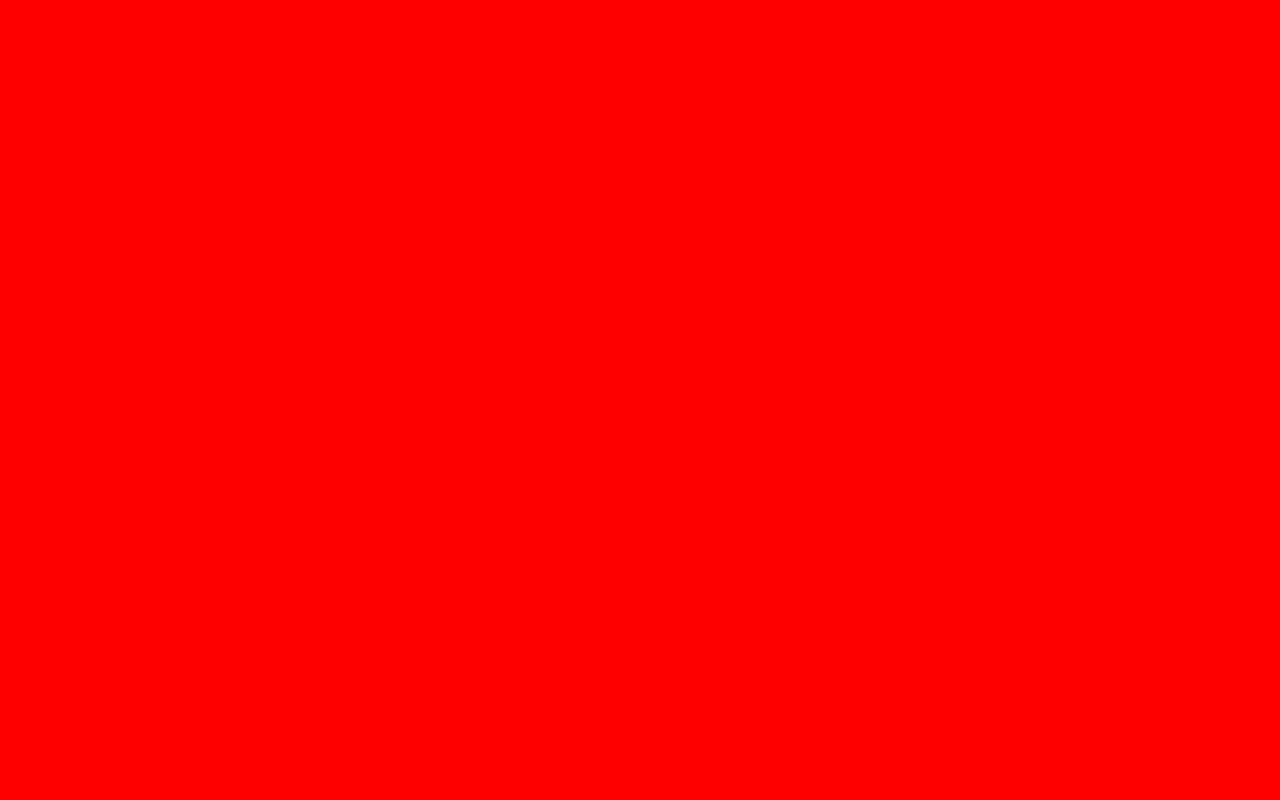
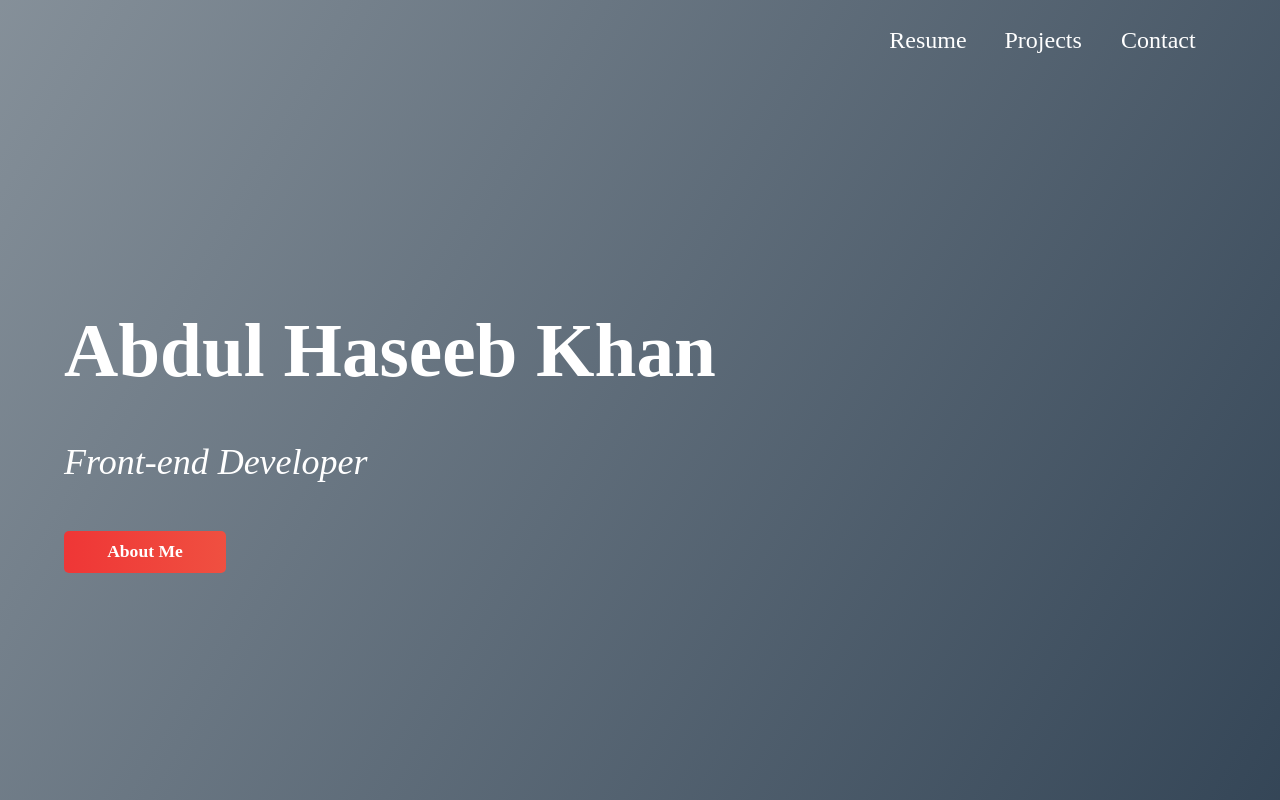
Before and after one commit to HaseebKhan599/Capstone-Project-2---Personal-Site, a plain HTML site: page index.html in a window 1280 px wide. Drawn offline with Linux system fonts and the light colour scheme; a web font is replaced by a local one.

Commit message:
creation of hero section

```diff
--- a/index.html
+++ b/index.html
@@ -5,8 +5,27 @@
     <meta name="viewport" content="width=device-width, initial-scale=1.0">
     <title>Abdul Haseeb Khan</title>
     <link href="./styles.css" rel="stylesheet"/>
+    <link rel="preconnect" href="https://fonts.googleapis.com">
+    <link rel="preconnect" href="https://fonts.gstatic.com" crossorigin>
+    <link href="https://fonts.googleapis.com/css2?family=GFS+Didot&display=swap" rel="stylesheet">
 </head>
-<body>
+<body class="gfs-didot-regular noMargin">
+    <section id="hero" class="gradient-background">
+        <div id="navbar">
+            <div id="navLinksDiv">
+                <a href="x" class="navLinks">Resume</a>
+                <a href="x" class="navLinks">Projects</a>
+                <a href="x" class="navLinks">Contact</a>
+            </div>
+        </div>
+        <div id="mainDiv">
+            <div id="mainContentDiv">
+                <h1 id="myName" class="noMargin content_box">Abdul Haseeb Khan</h1>
+                <p id="myProfession" class="noMargin content_box">Front-end Developer</p>
+                <button id="aboutMeBtn" class="noMargin content_box">About Me</button>
+            </div>
+        </div>
 
+    </section>
 </body>
 </html>
--- a/styles.css
+++ b/styles.css
@@ -1,3 +1,122 @@
-body{
-    background-color: red;
+.gradient-background {
+    background: linear-gradient(300deg, #2c3e50, #bdc3c7);
+    background-size: 180% 180%;
+    animation: gradient-animation 10s ease infinite;
 }
+
+@keyframes gradient-animation {
+    0% {
+        background-position: 0% 50%;
+    }
+    50% {
+        background-position: 100% 50%;
+    }
+    100% {
+        background-position: 0% 50%;
+    }
+}
+
+.gfs-didot-regular {
+    font-family: "GFS Didot", serif;
+    font-weight: 400;
+    font-style: normal;
+    color: white;
+  }
+
+.noMargin{
+    margin:0;
+}
+
+#hero{
+    width: 100%;
+    height: 100vh;
+    display: flex;
+    flex-direction: column;
+    align-items: center;
+}
+
+#navbar{
+    width: 90%;
+    height: 10vh;
+    display: flex;
+    justify-content: flex-end;
+    align-items: center;
+    font-size: 1.5rem;
+}
+
+#navLinksDiv{
+    width: 30%;
+    height: 100%;
+    display: flex;
+    justify-content: space-around;
+    align-items: center;
+}
+
+a{
+    text-decoration: none;
+    color: white;
+}
+
+.navLinks{
+    width: 30%;
+    height: 50%;
+    display:flex;
+    justify-content: center;
+    align-items: center;
+}
+
+.navLinks:hover{
+    font-size:1.6rem;
+}
+
+#mainDiv{
+    width: 90%;
+    height: 90vh;
+    display: flex;
+    align-items: center;
+}
+
+#mainContentDiv{
+    width: 100%;
+    height: 50%;
+    display: flex;
+    flex-direction: column;
+    justify-content:space-evenly;
+}
+
+#myName{
+    font-size: 4.7rem;
+}
+
+#myProfession{
+    font-size: 2.25rem;
+    font-style: italic;
+}
+
+.content_box{
+    box-sizing: content-box;
+    display: inline-block;
+}
+
+#aboutMeBtn{
+    width: 150px;
+    height: 40px;
+    border: 0;
+    border-radius: 5px;
+    color: white;
+    font-size: 1.1rem;
+    background-color: #4b5a69;
+    font-family: "GFS Didot", serif;
+    font-weight: 600;
+    font-style: normal;
+    background: linear-gradient(270deg, #f06449, #ef3636);
+    background-size: 180% 180%;
+    animation: gradient-animation 1s ease infinite;
+}
+
+#aboutMeBtn:hover{
+    color: white;
+    box-shadow: 0 0 10px #2c3e50;
+    background: linear-gradient(270deg, #f06449, #ef3636);
+    background-size: 180% 180%;
+}
```
